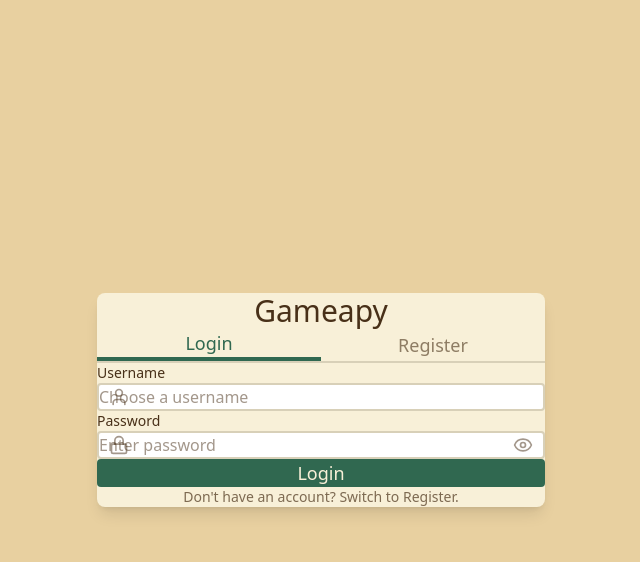
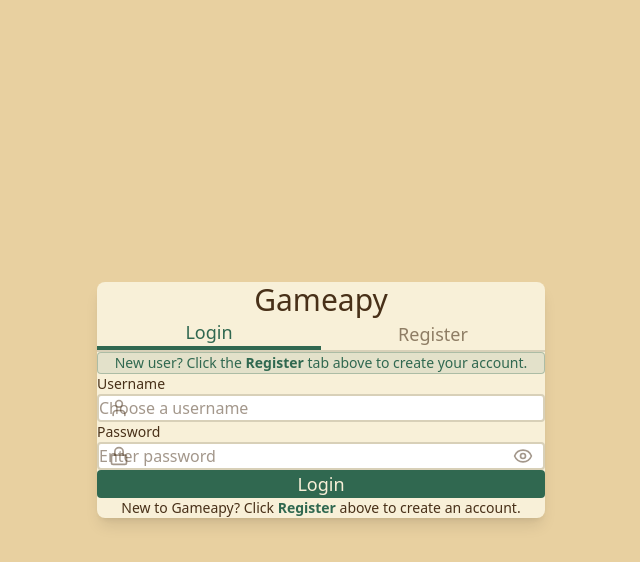
Before and after one commit to neuralrp/gameapy-web, a React (Vite) app: page /login in a window 1280 px wide. Both pictures are taken after a click on the button "Login". Shown: the top 562 px of the page, without its empty margins (319-959 px from the left). Built offline with nearby package versions, Linux system fonts and the light colour scheme; no server answers.

Commit message:
Improve onboarding UX: default to Register for new users, add helper messages

```diff
--- a/src/screens/CounselorSelection.tsx
+++ b/src/screens/CounselorSelection.tsx
@@ -132,6 +132,21 @@ export function CounselorSelection() {
           })}
           <FarmEntryCard onClick={handleFarmClick} />
         </div>
+
+        <div className="mt-8 max-w-md mx-auto space-y-3 px-4">
+          <div className="p-3 bg-gba-ui/50 border border-gba-border rounded-lg">
+            <p className="text-sm text-gba-text">
+              <strong>Talk to an advisor</strong> by pressing them, or <strong>create your own</strong> by pressing the "+"!
+            </p>
+          </div>
+          <div className="p-3 bg-gba-ui/50 border border-gba-border rounded-lg">
+            <p className="text-sm text-gba-text">
+              <strong>Create or edit cards</strong> by pressing the
+              <span className="inline-flex items-center mx-1"><Layers className="w-4 h-4" /></span>
+              icon! This is how your advisor knows who you are.
+            </p>
+          </div>
+        </div>
       </div>
 
       <button
--- a/src/screens/LoginScreen.tsx
+++ b/src/screens/LoginScreen.tsx
@@ -7,7 +7,10 @@ import { Eye, EyeOff, User, Lock } from 'lucide-react';
 type Tab = 'login' | 'register';
 
 export function LoginScreen() {
-  const [activeTab, setActiveTab] = useState<Tab>('login');
+  const [activeTab, setActiveTab] = useState<Tab>(() => {
+    const hasToken = localStorage.getItem('gameapy_auth_token');
+    return hasToken ? 'login' : 'register';
+  });
   const [username, setUsername] = useState('');
   const [password, setPassword] = useState('');
   const [name, setName] = useState('');
@@ -96,6 +99,12 @@ export function LoginScreen() {
           </button>
         </div>
 
+        {activeTab === 'login' && (
+          <div className="mb-4 p-2 bg-[#306850]/10 border border-[#306850]/30 rounded text-center text-sm text-[#306850]">
+            New user? Click the <strong>Register</strong> tab above to create your account.
+          </div>
+        )}
+
         {error && (
           <div className="mb-4 p-3 bg-red-100 border border-red-300 rounded text-red-700 text-sm">
             {error}
@@ -172,10 +181,10 @@ export function LoginScreen() {
           </button>
         </form>
 
-        <p className="mt-6 text-center text-sm text-[#483018]/70">
+        <p className="mt-6 text-center text-sm text-[#483018]">
           {activeTab === 'login'
-            ? "Don't have an account? Switch to Register."
-            : "Already have an account? Switch to Login."
+            ? <>New to Gameapy? Click <span className="font-bold text-[#306850]">Register</span> above to create an account.</>
+            : <>Have an account? Click <span className="font-bold text-[#306850]">Login</span> above.</>
           }
         </p>
       </div>
```
